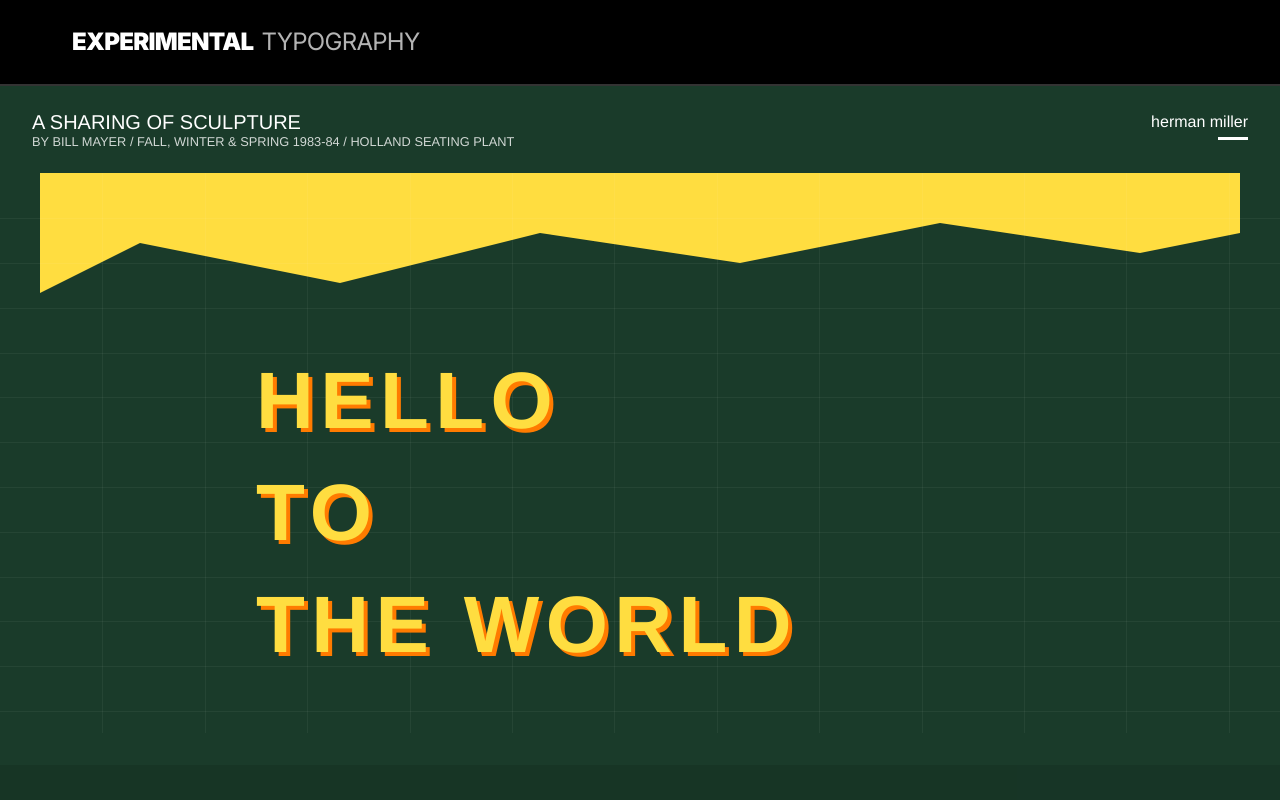
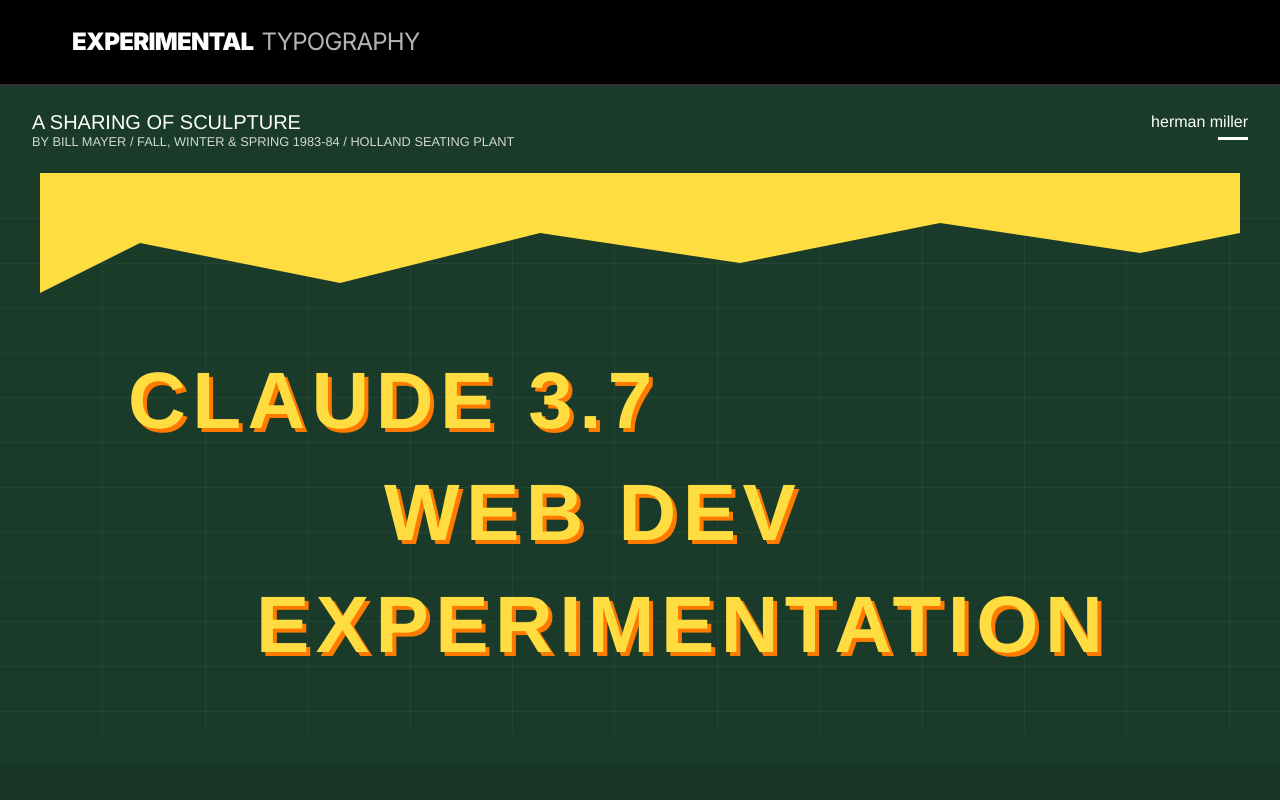
Before and after one commit to andrewmccarthywustl/react_design, a React (Vite) app: page /geometric-structure in a window 1280 px wide. Shown: the top 800 px of the page. Built offline with nearby package versions, Linux system fonts and the light colour scheme; a web font is replaced by a local one.

Commit message:
changed text

```diff
--- a/src/pages/GeometricStructure/GeometricStructure.tsx
+++ b/src/pages/GeometricStructure/GeometricStructure.tsx
@@ -94,21 +94,21 @@ const GeometricStructure = () => {
                 className={styles.textElement}
                 style={{
                   top: "30%",
-                  left: "20%",
+                  left: "10%",
                   animationDelay: "0.2s", // Text appears first now
                 }}
               >
-                Hello
+                Claude 3.7
               </div>
               <div
                 className={styles.textElement}
                 style={{
                   top: "50%",
-                  left: "20%",
+                  left: "30%",
                   animationDelay: "0.4s", // Text appears first now
                 }}
               >
-                To
+                Web Dev
               </div>
               <div
                 className={styles.textElement}
@@ -118,7 +118,7 @@ const GeometricStructure = () => {
                   animationDelay: "0.6s", // Text appears first now
                 }}
               >
-                The World
+                Experimentation
               </div>
             </div>
           </div>
```
